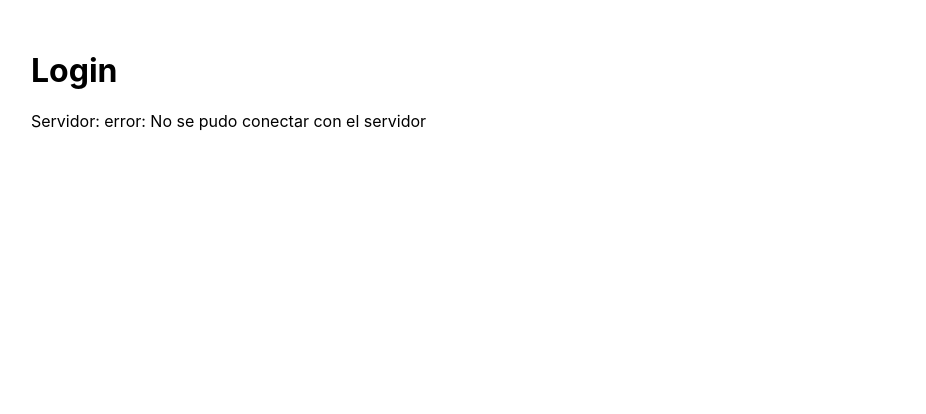
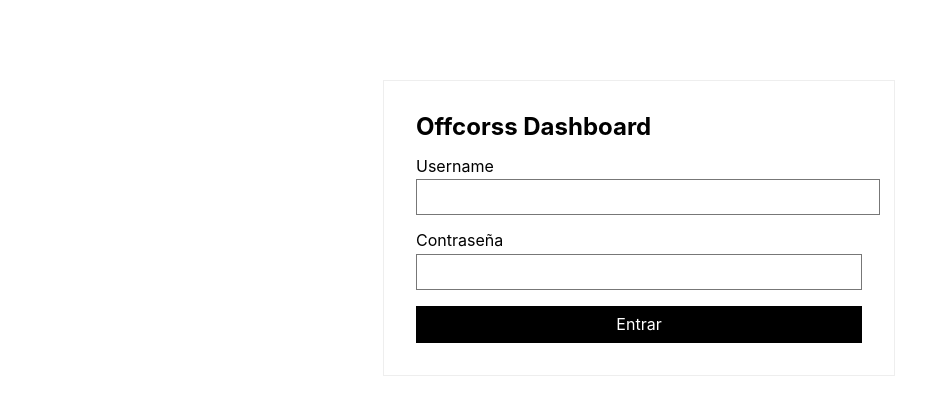
Before and after one commit to Claudidu/offcorss-dashboard, a React (Vite) app in the folder frontend/: page /#/login in a window 1280 px wide. Shown: the top 414 px of the page, without its empty margins (1-927 px from the left). Built offline with nearby package versions, Linux system fonts and the light colour scheme; no server answers.

Commit message:
Añadir login, sesion con JWT y rutas protegidas en frontend

```diff
--- a/frontend/src/App.tsx
+++ b/frontend/src/App.tsx
@@ -1,4 +1,6 @@
 import { HashRouter, Navigate, Route, Routes } from 'react-router';
+import { AuthProvider } from './auth/AuthContext';
+import ProtectedLayout from './components/ProtectedLayout';
 import LoginPage from './pages/LoginPage';
 import ProfilePage from './pages/ProfilePage';
 import ReportPage from './pages/ReportPage';
@@ -6,14 +8,18 @@
 
 export default function App() {
   return (
+    <AuthProvider>
       <HashRouter>
         <Routes>
           <Route path="/login" element={<LoginPage />} />
+          <Route element={<ProtectedLayout />}>
             <Route path="/perfil" element={<ProfilePage />} />
             <Route path="/reporte" element={<ReportPage />} />
             <Route path="/producto/:id" element={<ProductPage />} />
-        <Route path="*" element={<Navigate to="/login" replace />} />
+          </Route>
+          <Route path="*" element={<Navigate to="/perfil" replace />} />
         </Routes>
       </HashRouter>
+    </AuthProvider>
   );
 }
--- /dev/null
+++ b/frontend/src/auth/AuthContext.tsx
@@ -0,0 +1,74 @@
+import { createContext, useContext, useEffect, useState, type ReactNode } from 'react';
+import { ApiError, gql } from '../api/graphql';
+
+export interface User {
+  username: string;
+  name: string;
+  lastName: string;
+  email: string;
+  userType: string;
+  createdAt: string;
+}
+
+// Campos que se piden siempre del usuario (login, me, updateMe)
+export const USER_FIELDS = 'username name lastName email userType createdAt';
+
+interface AuthState {
+  user: User | null;
+  loading: boolean;
+  login: (username: string, password: string) => Promise<void>;
+  logout: () => void;
+  setUser: (user: User) => void;
+}
+
+const AuthContext = createContext<AuthState | null>(null);
+
+export function AuthProvider({ children }: { children: ReactNode }) {
+  const [user, setUser] = useState<User | null>(null);
+  const [loading, setLoading] = useState(true);
+
+  // Al abrir la app: si hay token guardado, recupera al usuario con `me`
+  useEffect(() => {
+    if (!localStorage.getItem('token')) {
+      setLoading(false);
+      return;
+    }
+    gql<{ me: User }>(`{ me { ${USER_FIELDS} } }`)
+      .then((data) => setUser(data.me))
+      .catch((err) => {
+        // Token vencido o alterado: se descarta
+        if (err instanceof ApiError && err.code === 'UNAUTHENTICATED') {
+          localStorage.removeItem('token');
+        }
+      })
+      .finally(() => setLoading(false));
+  }, []);
+
+  async function login(username: string, password: string) {
+    const data = await gql<{ login: { token: string; user: User } }>(
+      `mutation Login($u: String!, $p: String!) {
+        login(username: $u, password: $p) { token user { ${USER_FIELDS} } }
+      }`,
+      { u: username, p: password },
+    );
+    localStorage.setItem('token', data.login.token);
+    setUser(data.login.user);
+  }
+
+  function logout() {
+    localStorage.removeItem('token');
+    setUser(null);
+  }
+
+  return (
+    <AuthContext.Provider value={{ user, loading, login, logout, setUser }}>
+      {children}
+    </AuthContext.Provider>
+  );
+}
+
+export function useAuth(): AuthState {
+  const ctx = useContext(AuthContext);
+  if (!ctx) throw new Error('useAuth debe usarse dentro de <AuthProvider>');
+  return ctx;
+}
--- /dev/null
+++ b/frontend/src/components/ProtectedLayout.tsx
@@ -0,0 +1,35 @@
+import { Navigate, NavLink, Outlet, useNavigate } from 'react-router';
+import { useAuth } from '../auth/AuthContext';
+
+const linkClass = ({ isActive }: { isActive: boolean }) =>
+  `link mr3 ${isActive ? 'b black' : 'dark-gray'}`;
+
+export default function ProtectedLayout() {
+  const { user, loading, logout } = useAuth();
+  const navigate = useNavigate();
+
+  if (loading) return <p className="pa4 sans-serif">Cargando…</p>;
+  if (!user) return <Navigate to="/login" replace />;
+
+  function handleLogout() {
+    logout();
+    navigate('/login', { replace: true });
+  }
+
+  return (
+    <div className="sans-serif">
+      <header className="flex flex-wrap items-center justify-between pa3 bb b--light-gray">
+        <span className="b mr3">Offcorss Dashboard</span>
+        <nav className="flex flex-wrap items-center">
+          <NavLink to="/perfil" className={linkClass}>Mi perfil</NavLink>
+          <NavLink to="/reporte" className={linkClass}>Reporte</NavLink>
+          <span className="mr3 gray">{user.name} {user.lastName}</span>
+          <button type="button" onClick={handleLogout} className="pointer ba b--gray bg-white pv1 ph2">
+            Salir
+          </button>
+        </nav>
+      </header>
+      <Outlet />
+    </div>
+  );
+}
--- a/frontend/src/pages/LoginPage.tsx
+++ b/frontend/src/pages/LoginPage.tsx
@@ -1,20 +1,80 @@
-import { useEffect, useState } from 'react';
-import { gql } from '../api/graphql';
+import { useState, type FormEvent } from 'react';
+import { Navigate, useNavigate } from 'react-router';
+import { ApiError } from '../api/graphql';
+import { useAuth } from '../auth/AuthContext';
 
 export default function LoginPage() {
-  const [server, setServer] = useState('comprobando…');
+  const { user, login } = useAuth();
+  const navigate = useNavigate();
+  const [username, setUsername] = useState('');
+  const [password, setPassword] = useState('');
+  const [error, setError] = useState<string | null>(null);
+  const [submitting, setSubmitting] = useState(false);
+  const [slow, setSlow] = useState(false);
 
-  // Temporal: prueba que el frontend llega al backend (CORS)
-  useEffect(() => {
-    gql<{ health: string }>('{ health }')
-      .then((d) => setServer(d.health))
-      .catch((e: Error) => setServer(`error: ${e.message}`));
-  }, []);
+  // Si ya hay sesión, no tiene sentido mostrar el login
+  if (user) return <Navigate to="/perfil" replace />;
+
+  async function handleSubmit(e: FormEvent<HTMLFormElement>) {
+    e.preventDefault();
+    setError(null);
+    setSubmitting(true);
+    // Si tarda más de 3 s, casi seguro Render está despertando
+    const timer = setTimeout(() => setSlow(true), 3000);
+    try {
+      await login(username.trim(), password);
+      navigate('/perfil', { replace: true });
+    } catch (err) {
+      if (err instanceof ApiError && err.code === 'INVALID_CREDENTIALS') {
+        setError('Usuario o contraseña incorrectos');
+      } else {
+        setError(err instanceof Error ? err.message : 'Error inesperado');
+      }
+    } finally {
+      clearTimeout(timer);
+      setSlow(false);
+      setSubmitting(false);
+    }
+  }
 
   return (
-    <main className="pa4 sans-serif">
-      <h1>Login</h1>
-      <p>Servidor: {server}</p>
+    <main className="sans-serif pa3 flex justify-center">
+      <form onSubmit={handleSubmit} className="w-100 mw6 ba b--light-gray pa4 mt5">
+        <h1 className="f3 mt0">Offcorss Dashboard</h1>
+
+        <label htmlFor="username" className="db mb1">Username</label>
+        <input
+          id="username"
+          className="w-100 pa2 mb3 ba b--gray"
+          autoComplete="username"
+          value={username}
+          onChange={(e) => setUsername(e.target.value)}
+          required
+        />
+
+        <label htmlFor="password" className="db mb1">Contraseña</label>
+        <input
+          id="password"
+          type="password"
+          className="w-100 pa2 mb3 ba b--gray"
+          autoComplete="current-password"
+          value={password}
+          onChange={(e) => setPassword(e.target.value)}
+          required
+        />
+
+        {error && <p role="alert" className="dark-red mt0">⚠ {error}</p>}
+
+        <button
+          type="submit"
+          disabled={submitting}
+          className="w-100 pa2 ba b--black bg-black white pointer"
+        >
+          {submitting ? 'Entrando…' : 'Entrar'}
+        </button>
+
+        {slow && <p className="gray f6">Encendiendo el servidor, unos segundos…</p>}
+      </form>
     </main>
   );
 }
```
Lines whose indentation alone changed are shown as unchanged.
